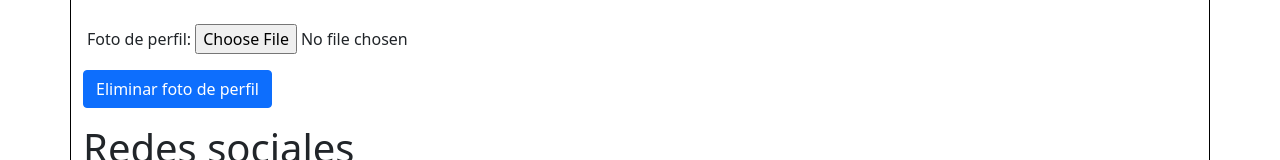
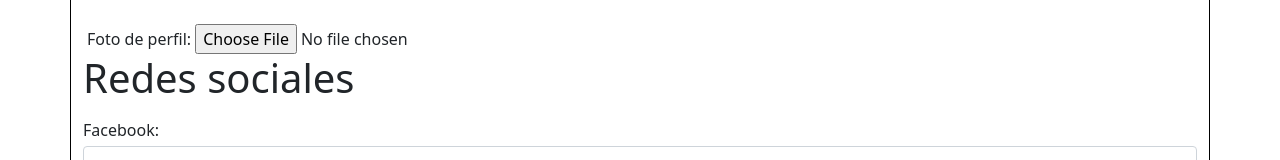
Before and after one commit to aruizr98/World-Wide-Gaming, an Angular app in the folder Front/: page /EditarCuenta in a window 1280 px wide. Shown: the part 713-873 px from the top of the page. Built offline with nearby package versions, Linux system fonts and the light colour scheme; no server answers.

Commit message:
Pequeña mejora
Ahora se muestra el botón de eliminar foto de perfil solamente cuando hay foto de perfil,  ya que no tenía sentido que apareciera si el usuario no tenía foto de perfil.

```diff
--- a/Front/src/app/editar-cuenta/editar-cuenta.component.html
+++ b/Front/src/app/editar-cuenta/editar-cuenta.component.html
@@ -30,7 +30,7 @@
           <label for="FotoPerfil" class="mx-1">Foto de perfil: </label>
           <input type="file" name="FotoPerfil" #fotoPerfil="ngModel" [(ngModel)]="usuario.FotoPerfil" placeholder="Subir foto de perfil" (change)="fileChangeEvent($event)" pattern="^.*\.(jpg|JPG|gif|GIF|jpeg|JPEG|png|PNG)$"/>
           <span class="alert alert-danger d-block mt-2 mb-4" *ngIf=" !fotoPerfil.valid">El archivo seleccionado no es una imágen.</span><br/>
-          <button class="btn btn-primary my-3" (click)="elminarFotoPerfil();">Eliminar foto de perfil</button>
+          <button *ngIf="this.usuario.FotoPerfil !='' && this.usuario.FotoPerfil!=null && this.usuario.FotoPerfil!=undefined" class="btn btn-primary my-3" (click)="elminarFotoPerfil();">Eliminar foto de perfil</button>
         <p class="display-6">Redes sociales</p>
         <label class="mb-1">Facebook:</label>
         <input type="text" name="facebook" class="form-control mb-2" placeholder="¡Copia aquí el enlace a tu cuenta de Facebook!" value="{{usuario.Facebook}}" #facebook="ngModel" [(ngModel)]="usuario.Facebook" style="height: 60px;">
```
